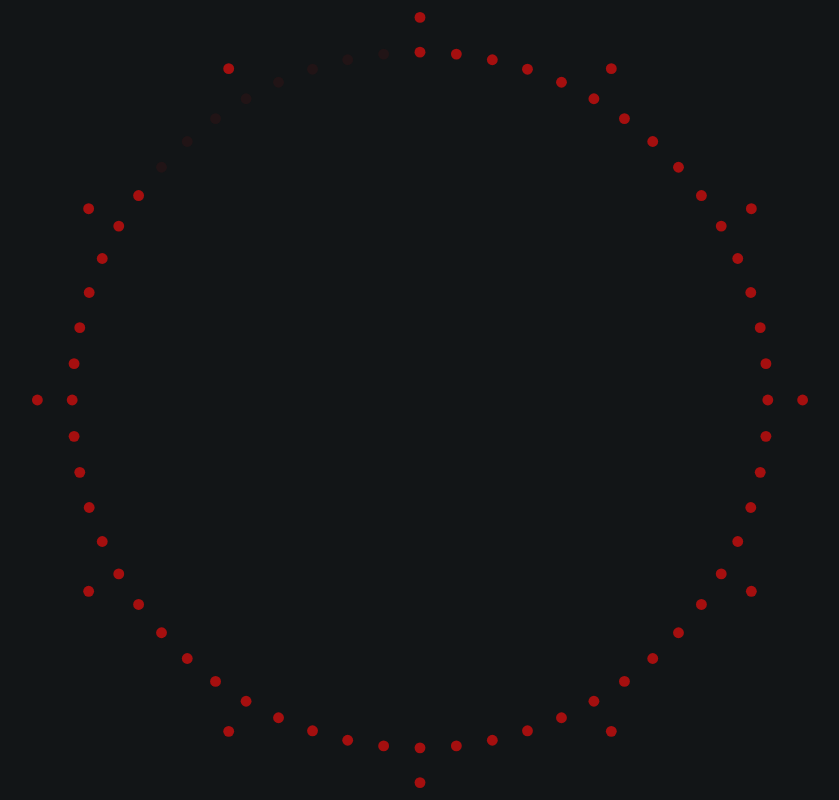
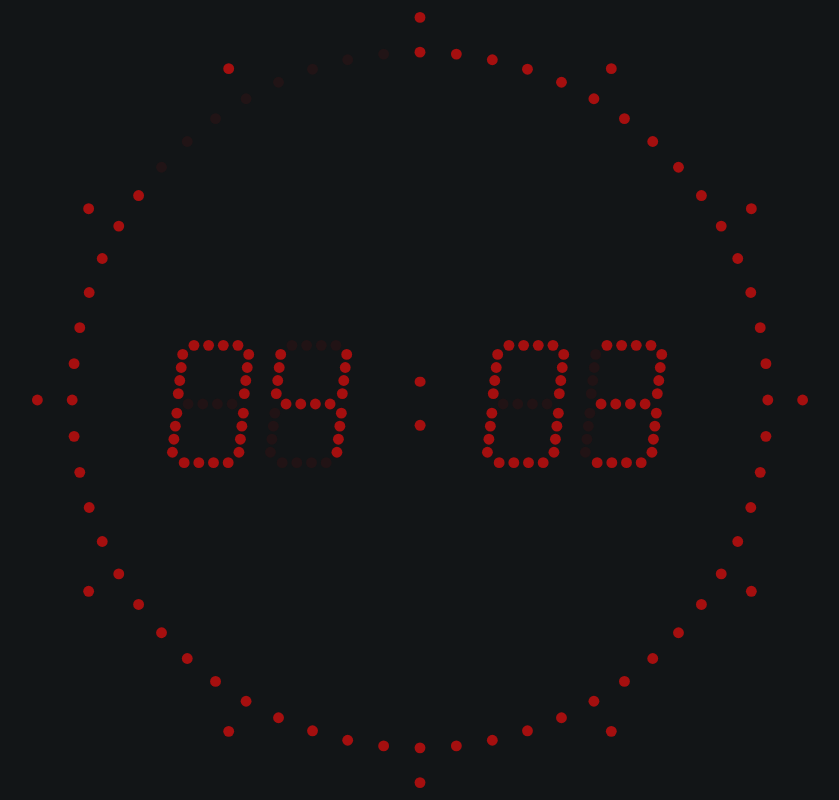
Before and after one commit to barandasdemir/criminal-clock, a Vue app: page / in a window 1280 px wide. Shown: the whole page, without its empty margins (220-1059 px from the left). Built offline with nearby package versions, Linux system fonts and the light colour scheme.

Commit message:
add hour and minute segment displays to clock

```diff
--- a/src/components/Clock.vue
+++ b/src/components/Clock.vue
@@ -21,16 +21,30 @@
         class="outer"
       />
     </svg>
+
+    <div class="segments">
+      <Segment v-for="(seg, i) in time.hour" :key="`hour-${i}`" :value="seg" :radius="dotRadius" />
+
+      <div class="seperator" :class="{ active: time.millis <= 500 }"></div>
+
+      <Segment v-for="(seg, i) in time.minute" :key="`min-${i}`" :value="seg" :radius="dotRadius" />
+    </div>
   </div>
 </template>
 
 <script setup lang="ts">
+import type { Digit } from '@/types';
+
 const { width, height } = useWindowSize();
 
 const radius = computed(() => (width.value > height.value ? height.value : width.value) / 2.3);
 const dotRadius = computed(() => radius.value / 64);
+const dotSize = computed(() => `${dotRadius.value * 2}px`);
+
 const now = useDateFormat(useNow(), 'HHmmssSSS');
 const time = computed(() => ({
+  hour: now.value.slice(0, 2).split('') as Digit[],
+  minute: now.value.slice(2, 4).split('') as Digit[],
   second: Number(now.value.slice(4, 6)),
   millis: Number(now.value.slice(-3)),
 }));
@@ -53,6 +67,34 @@ circle {
   transform: rotate(270deg);
   transform-origin: center center;
 }
+
+.segments {
+  position: absolute;
+  top: 50%;
+  left: 50%;
+  transform: translate(-50%, -50%);
+  display: flex;
+}
+
+.seperator {
+  @include flex-center;
+  @include margin-x(calc(v-bind(dotSize) * 5));
+
+  flex-direction: column;
+  width: v-bind(dotSize);
+  gap: 25%;
+
+  &::before,
+  &::after {
+    content: '';
+    display: block;
+    width: v-bind(dotSize);
+    height: v-bind(dotSize);
+    background-color: rgba(color(primary), 0.1);
+    border-radius: 50%;
+  }
+}
+
 .active {
   fill: color(primary);
 
```
